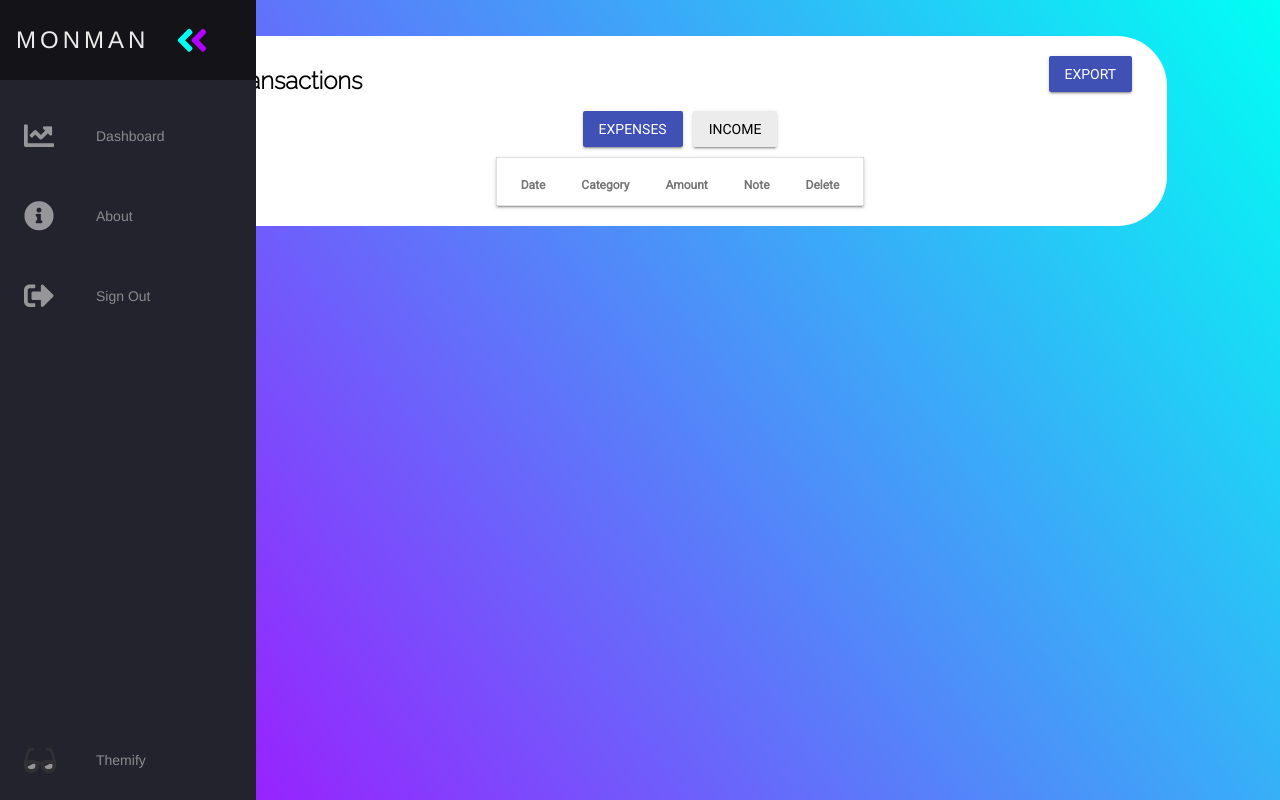
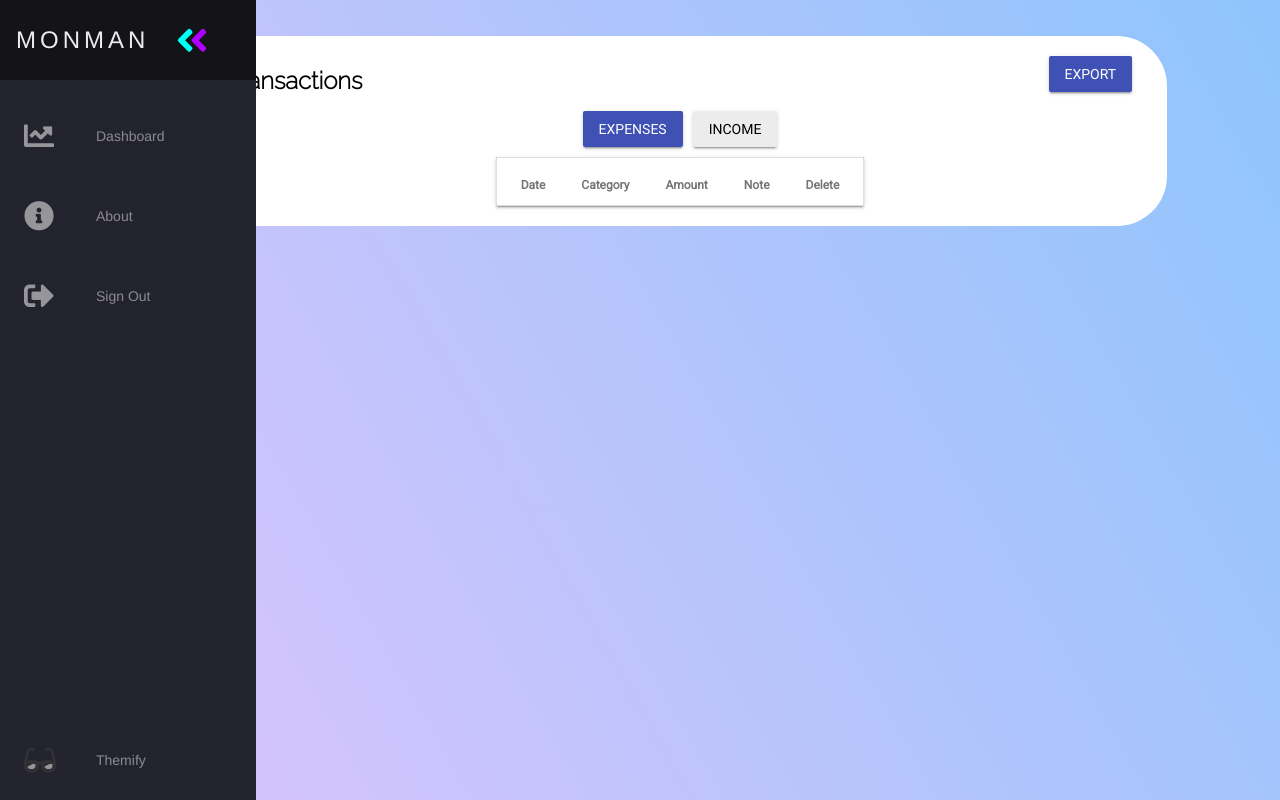
Before and after one commit to miguelcorderocollar/Money-Manager-Web, a Flask app: page /edit in a window 1280 px wide. Run offline with Flask 2, Linux system fonts and the light colour scheme; a user stored in the database is signed in; data comes from the database, SQL or seed files in the repository; lists and menus that the app fills with data are empty; some libraries are stand-ins or nearby versions.

Commit message:
Updated gradient

```diff
--- a/static/css/style.css
+++ b/static/css/style.css
@@ -1,6 +1,6 @@
 :root {
   font-size: 16px;
-    font-family: 'Open Sans';
+  font-family: "Open Sans";
   --text-primary: #b6b6b6;
   --text-secondary: #ececec;
   --bg-primary: #23232e;
@@ -10,13 +10,12 @@
 
 body {
   color: black;
-    background: rgb(0,255,244);
-    background: linear-gradient(234deg, rgba(0,255,244,1) 0%, rgba(175,0,255,1) 100%);
+  background: rgb(0, 255, 244);
+  background: linear-gradient(60deg, #e0c3fc 0%, #8ec5fc 100%);
   margin: 0;
   padding: 0;
   background-repeat: no-repeat;
   background-attachment: fixed;
-
 }
 
 body::-webkit-scrollbar {
@@ -97,7 +96,6 @@ main {
 
 .fa-primary {
   color: #00fff4;
-
 }
 
 .fa-secondary {
```
Lines whose indentation alone changed are shown as unchanged.
